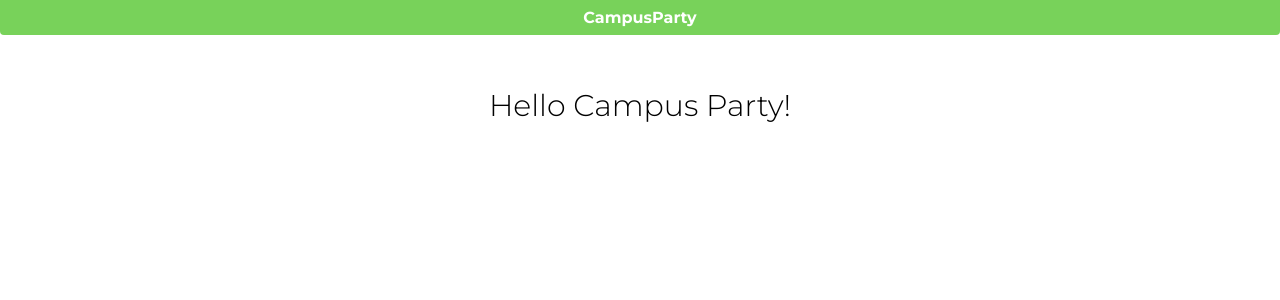
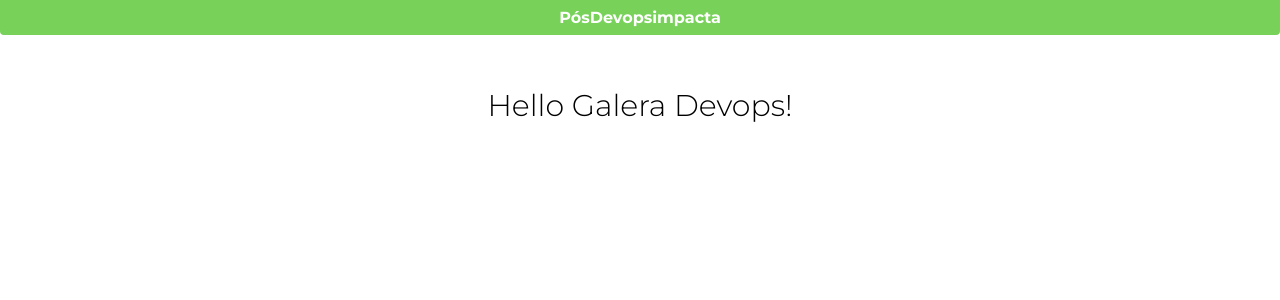
Before and after one commit to rodoxset/helloworld, a Flask app: page / in a window 1280 px wide. Shown: the top 300 px of the page. Run offline with Flask 2, Linux system fonts and the light colour scheme.

Commit message:
Alterado o arquivo index

```diff
--- a/templates/index.html
+++ b/templates/index.html
@@ -10,11 +10,11 @@
 </head>
 
 <body>
-	<div class="alert">CampusParty</div>
+	<div class="alert">PósDevopsimpacta</div>
   <div class="container">
 		<div class="devops-paths">
       <br><br><br>
-			<p class="keep-studying">Hello Campus Party!</p>
+			<p class="keep-studying">Hello Galera Devops!</p>
     </div>
   </div>
 </body>
```
